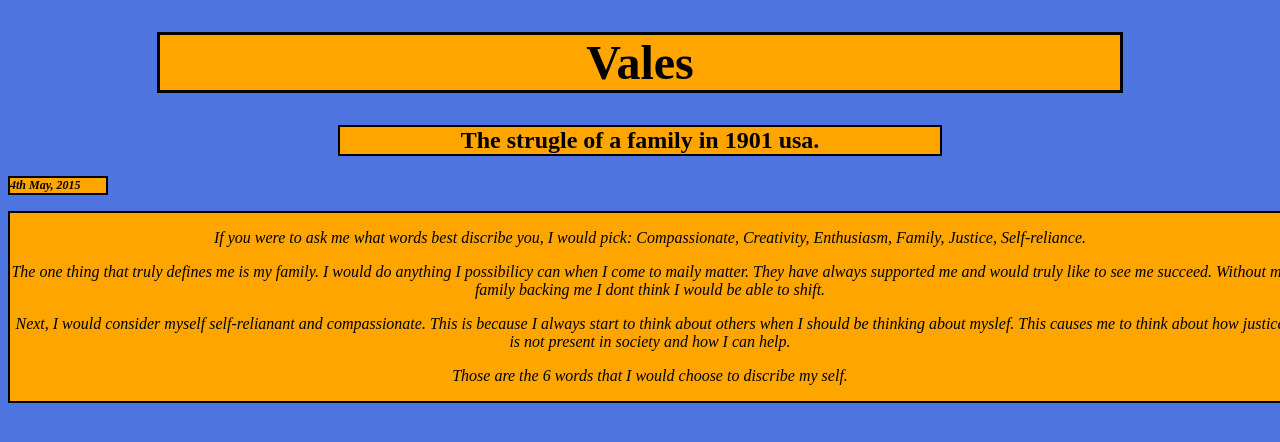
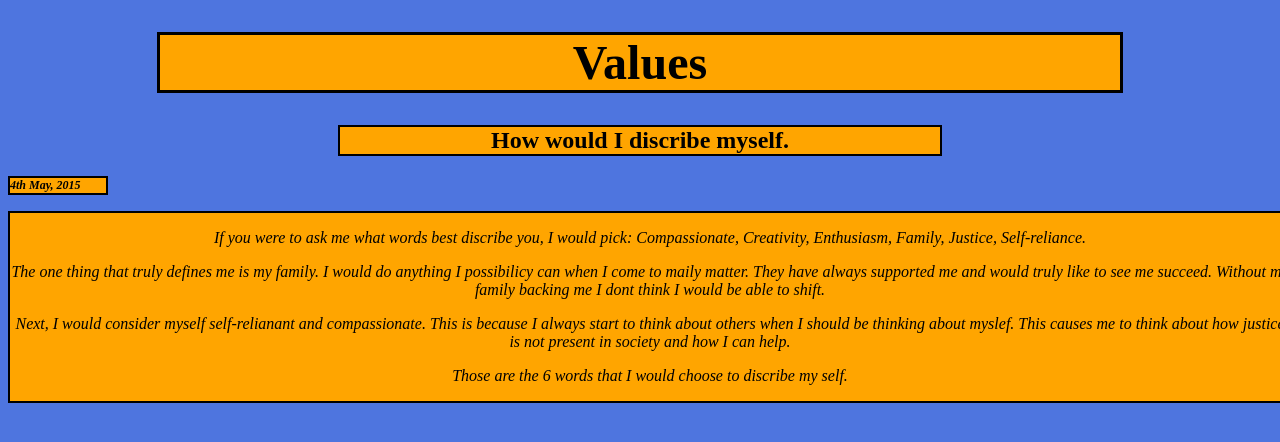
Before and after one commit to tarora2014/tarora2014.github.io, a plain HTML site: page blog/c7-values.html in a window 1280 px wide. Drawn offline with Linux system fonts and the light colour scheme.

Commit message:
update cultural blog.

```diff
--- a/blog/c7-values.html
+++ b/blog/c7-values.html
@@ -7,11 +7,11 @@
 
 <main>
   <h1 class="box_title">
-    Vales
+    Values
     <!-- Title -->
   </h1>
   <h2 class="box_subtitle">
-    The strugle of a family in 1901 usa.
+    How would I discribe myself.
     <!-- Subtitle -->
   </h2>
   <h4 class="box_date">
```
